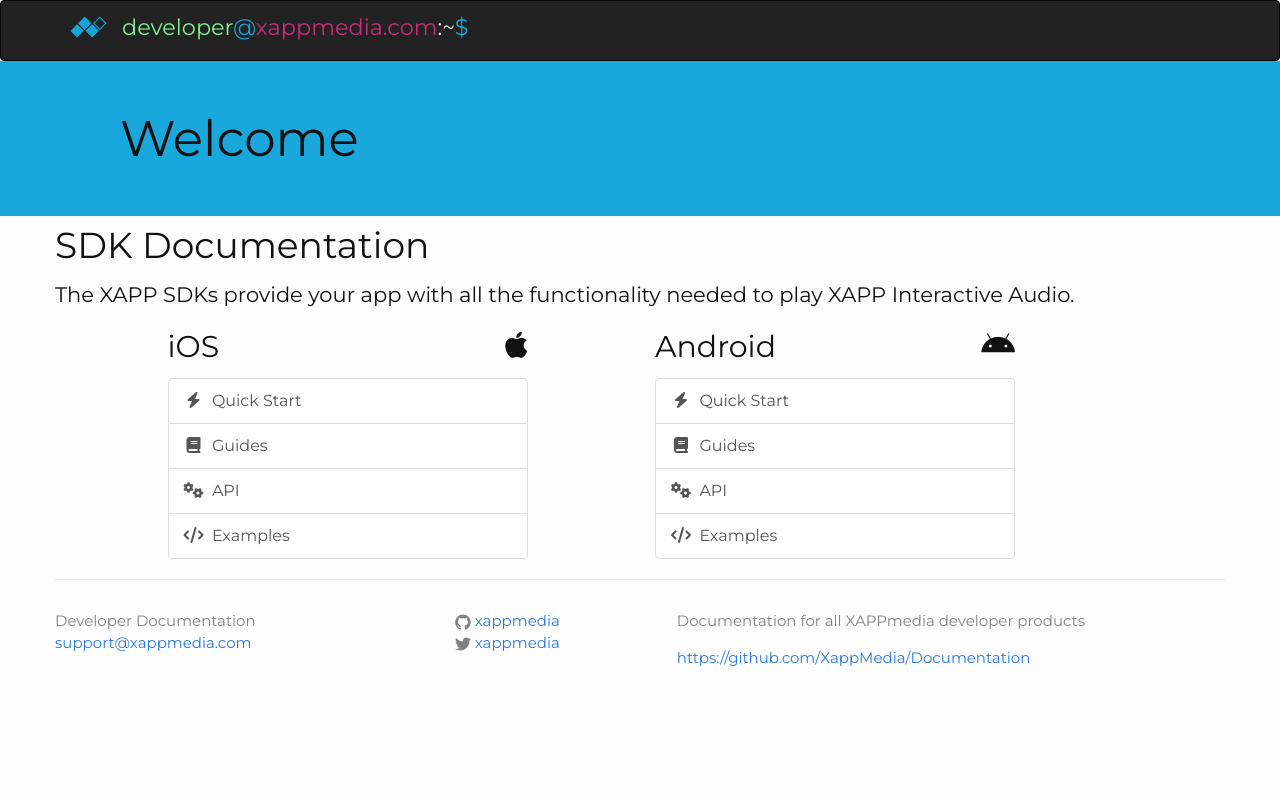
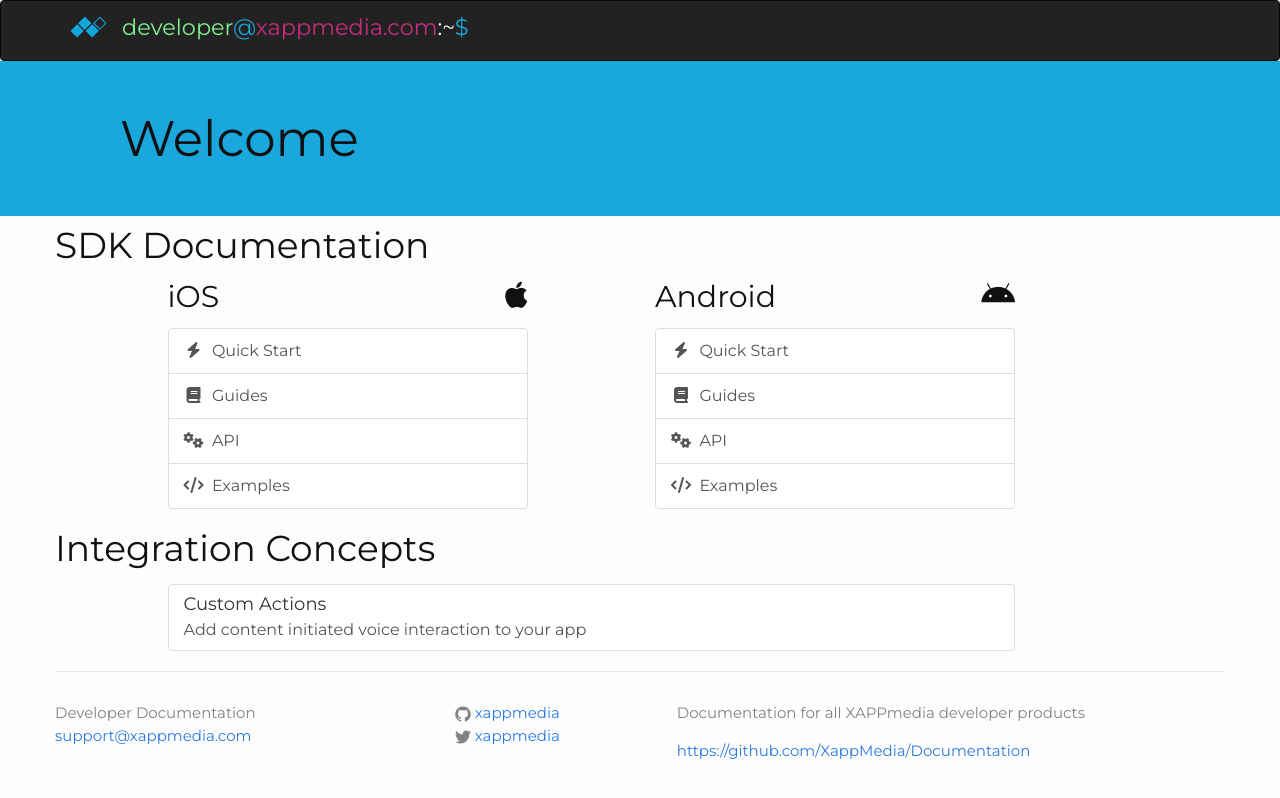
Before and after one commit to chrsdietz/Documentation, a Jekyll site: the page built from index.html, in a window 1280 px wide. Shown: the top 798 px of the page. Built offline with Jekyll 4.4.1, drawn with Linux system fonts in a browser that asks for light colours; nearby versions of some CDN libraries; library files that are not in the unit come from our copies; Markdown is read by kramdown in place of the engine named in the settings; comment, search, counter and statistics services are not loaded.

Commit message:
removed needed html

```diff
--- a/_ios/quick-start.markdown
+++ b/_ios/quick-start.markdown
@@ -1,13 +1,14 @@
 ---
 layout: page-with-sidebar
 title: Quick Start
+summary: Everything you need to know to get started on iOS
 categories:
   - iOS
   - Quick Start
 ---
 
 <div class="alert alert-warning" role="alert">
-  <b>Xcode 7 & iOS 9</b> If you are compiling with Xcode 7 and iOS 9, please see the <a href="/ios/preparing-for-ios-9.html">necessary additional instructions</a>
+  <b>Xcode 7 & iOS 9</b> If you are compiling with Xcode 7 and iOS 9, please see the <a href="/ios/preparing-for-ios-9">necessary additional instructions</a>
 </div>
 
 # Adding XappAds to your Project
--- a/index.html
+++ b/index.html
@@ -5,34 +5,47 @@
 ---
 
 <div class="container landing-wrapper">
+
   <div class="row">
     <h1>SDK Documentation</h1>
-  </div>
-
-  <div class="row">
-    <p class="lead">The XAPP SDKs provide your app with all the functionality needed to play XAPP Interactive Audio.</p>
   </div>
 
   <div class="row">
     <div class="col-lg-4 col-lg-offset-1">
       <h2>iOS <i class="fa fa-apple pull-right"></i></h2>
       <div class="list-group">
-        <a class="list-group-item" href="/ios/quick-start.html"><i class="fa fa-bolt fa-fw"></i>&nbsp; Quick Start</a>
-        <a class="list-group-item" href="/ios"><i class="fa fa-book fa-fw"></i>&nbsp; Guides</a>
+        <a class="list-group-item" href="/ios/quick-start"><i class="fa fa-bolt fa-fw"></i>&nbsp; Quick Start</a>
+        <a class="list-group-item" href="/ios/guides"><i class="fa fa-book fa-fw"></i>&nbsp; Guides</a>
         <a class="list-group-item" href="{{site.ios_api_current}}"><i class="fa fa-cogs fa-fw"></i>&nbsp; API</a>
-        <a class="list-group-item" href="/ios/examples/"><i class="fa fa-code fa-fw"></i>&nbsp; Examples</a>
+        <a class="list-group-item" href="/ios/examples"><i class="fa fa-code fa-fw"></i>&nbsp; Examples</a>
       </div>
     </div>
     <!-- /.col-lg-4 -->
     <div class="col-lg-4 col-lg-offset-1">
       <h2>Android <i class="fa fa-android pull-right"></i></h2>
       <div class="list-group">
-        <a class="list-group-item" href="/android/quick-start.html"><i class="fa fa-bolt fa-fw"></i>&nbsp; Quick Start</a>
-        <a class="list-group-item" href="/android"><i class="fa fa-book fa-fw"></i>&nbsp; Guides</a>
+        <a class="list-group-item" href="/android/quick-start"><i class="fa fa-bolt fa-fw"></i>&nbsp; Quick Start</a>
+        <a class="list-group-item" href="/android/guides"><i class="fa fa-book fa-fw"></i>&nbsp; Guides</a>
         <a class="list-group-item" href="{{site.android_api_current}}"><i class="fa fa-cogs fa-fw"></i>&nbsp; API</a>
         <a class="list-group-item" href="/android/examples"><i class="fa fa-code fa-fw"></i>&nbsp; Examples</a>
       </div>
     </div>
     <!-- /.col-lg-4 -->
   </div>
-</div> <!-- /container -->
+
+  <div class="row">
+    <h1>Integration Concepts</h1>
+  </div>
+
+  <div class="row">
+    <div class="col-lg-9 col-lg-offset-1">
+      <div class="list-group">
+        <a href="/guides/custom-actions" class="list-group-item">
+          <h4 class="list-group-item-heading">Custom Actions</h4>
+          <p class="list-group-item-text">Add content initiated voice interaction to your app</p>
+        </a>
+      </div>
+    </div>
+  </div>
+</div>
+<!-- /container -->
```
